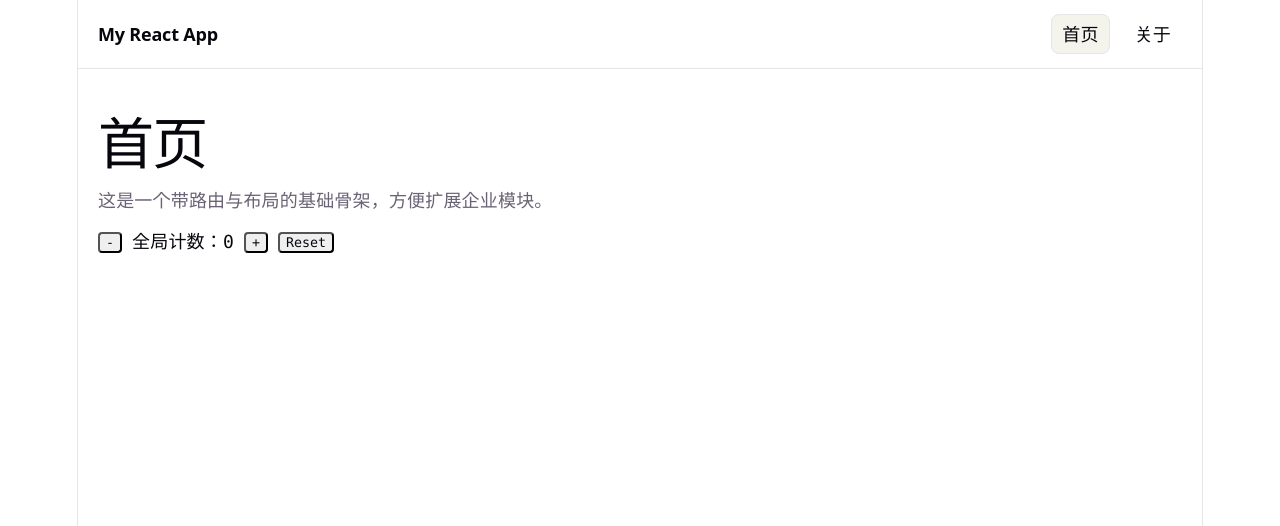
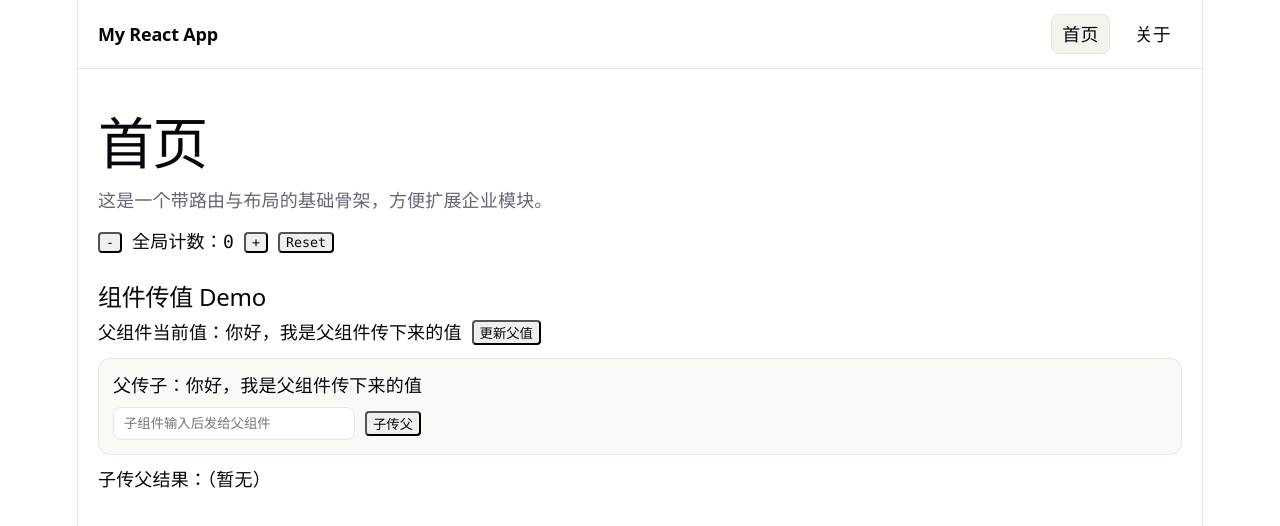
Before and after one commit to zahngjjj/my-react-app, a React (Vite) app: page / in a window 1280 px wide. Shown: the top 526 px of the page. Built offline with nearby package versions, Linux system fonts and the light colour scheme; the HTML template or start-up script is replaced by a standard one.

Commit message:
feat: 增加父子传值

```diff
--- a/src/pages/HomePage.tsx
+++ b/src/pages/HomePage.tsx
@@ -1,9 +1,64 @@
 import { useAppDispatch, useAppSelector } from '../store/hooks'
 import { counterActions } from '../store/slices/counterSlice'
+import { useState } from 'react'
+
+type ChildProps = {
+  parentText: string
+  onSendToParent: (text: string) => void
+}
+
+function Child({ parentText, onSendToParent }: ChildProps) {
+  const [childInput, setChildInput] = useState('')
+
+  return (
+    <div
+      style={{
+        border: '1px solid var(--border)',
+        borderRadius: 12,
+        padding: 14,
+        background: 'var(--social-bg)',
+      }}
+    >
+      <div style={{ display: 'flex', flexDirection: 'column', gap: 8 }}>
+        <div style={{ fontFamily: 'var(--mono)', color: 'var(--text-h)' }}>
+          父传子：{parentText}
+        </div>
+        <div style={{ display: 'flex', gap: 10, alignItems: 'center', flexWrap: 'wrap' }}>
+          <input
+            value={childInput}
+            onChange={(e) => setChildInput(e.target.value)}
+            placeholder="子组件输入后发给父组件"
+            style={{
+              padding: '8px 10px',
+              borderRadius: 8,
+              border: '1px solid var(--border)',
+              background: 'var(--bg)',
+              color: 'var(--text-h)',
+              minWidth: 220,
+            }}
+          />
+          <button
+            className="counter"
+            onClick={() => {
+              const next = childInput.trim()
+              if (!next) return
+              onSendToParent(next)
+              setChildInput('')
+            }}
+          >
+            子传父
+          </button>
+        </div>
+      </div>
+    </div>
+  )
+}
 
 export function HomePage() {
   const dispatch = useAppDispatch()
   const count = useAppSelector((state) => state.counter.value)
+  const [parentText, setParentText] = useState('你好，我是父组件传下来的值')
+  const [receivedFromChild, setReceivedFromChild] = useState<string | null>(null)
 
   return (
     <section className="page">
@@ -23,6 +78,32 @@ export function HomePage() {
           Reset
         </button>
       </div>
+
+      <section style={{ marginTop: 28 }}>
+        <h2>组件传值 Demo</h2>
+        <div style={{ display: 'flex', flexDirection: 'column', gap: 12 }}>
+          <div style={{ display: 'flex', gap: 10, alignItems: 'center', flexWrap: 'wrap' }}>
+            <span style={{ fontFamily: 'var(--mono)', color: 'var(--text-h)' }}>
+              父组件当前值：{parentText}
+            </span>
+            <button
+              className="counter"
+              onClick={() => setParentText(`父组件更新时间：${new Date().toLocaleTimeString()}`)}
+            >
+              更新父值
+            </button>
+          </div>
+
+          <Child
+            parentText={parentText}
+            onSendToParent={(text) => setReceivedFromChild(text)}
+          />
+
+          <div style={{ fontFamily: 'var(--mono)', color: 'var(--text-h)' }}>
+            子传父结果：{receivedFromChild ?? '（暂无）'}
+          </div>
+        </div>
+      </section>
     </section>
   )
 }
```
